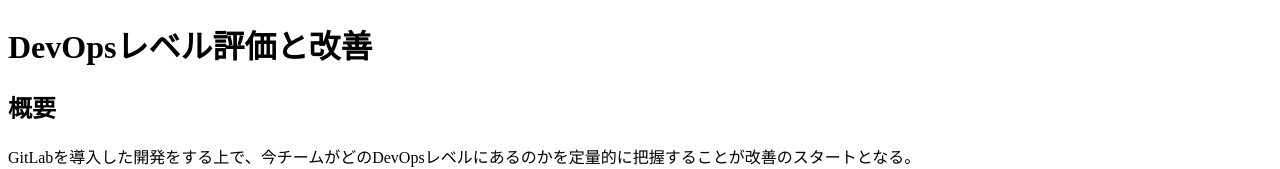
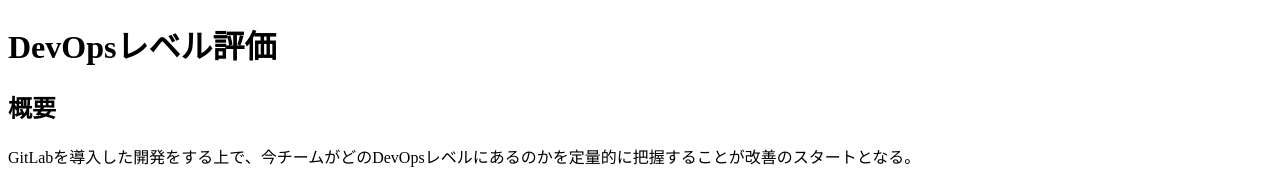
Before and after one commit to gongyong/docs, a Next.js app: page /gitlab_philosophy/devops_level_assessment in a window 1280 px wide. Shown: the top 169 px of the page. Built offline with nearby package versions, Linux system fonts and the light colour scheme.

Commit message:
章立ての変更

```diff
--- a/pages/gitlab_philosophy/_meta.json
+++ b/pages/gitlab_philosophy/_meta.json
@@ -1,5 +1,5 @@
 {
-  "devops_level_assessment": "DevOpsレベル評価と改善",
+  "devops_level_assessment": "DevOpsレベル評価",
   "gitlab_devsecops_explanation": "GitLabのDevSecOps",
   "gitlab_vulnerability_management": "GitLabでの脆弱性管理",
   "git_branch_strategy": "Gitブランチ戦略",
--- a/pages/gitlab_philosophy/devops_level_assessment.mdx
+++ b/pages/gitlab_philosophy/devops_level_assessment.mdx
@@ -1,4 +1,4 @@
-# DevOpsレベル評価と改善
+# DevOpsレベル評価
 
 ## 概要
 
@@ -6,7 +6,7 @@ GitLabを導入した開発をする上で、今チームがどのDevOpsレベ
 
 本稿ではDevOpsレベルの評価方法を紹介し、製造業で広く浸透しているTPS(トヨタ生産方式)を用いDevOpsレベルを改善していくための考え方とGitLabでの実現方法について説明する。
 
-## DevOpsレベル評価
+## DevOpsレベル
 
 チームのDevOpsレベルを評価するため、GoogleのDevOpsResearch and Assessment（DORA）が提唱する以下4つの評価指標(Four Keys)が用いられる。
 
@@ -161,7 +161,7 @@ mindmap
     Configuration as Code
         構成管理
     Pipeline as Code
-        ライン
+        工程管理
     Policy as Code
         ポリシー
     Docs as Code
```
